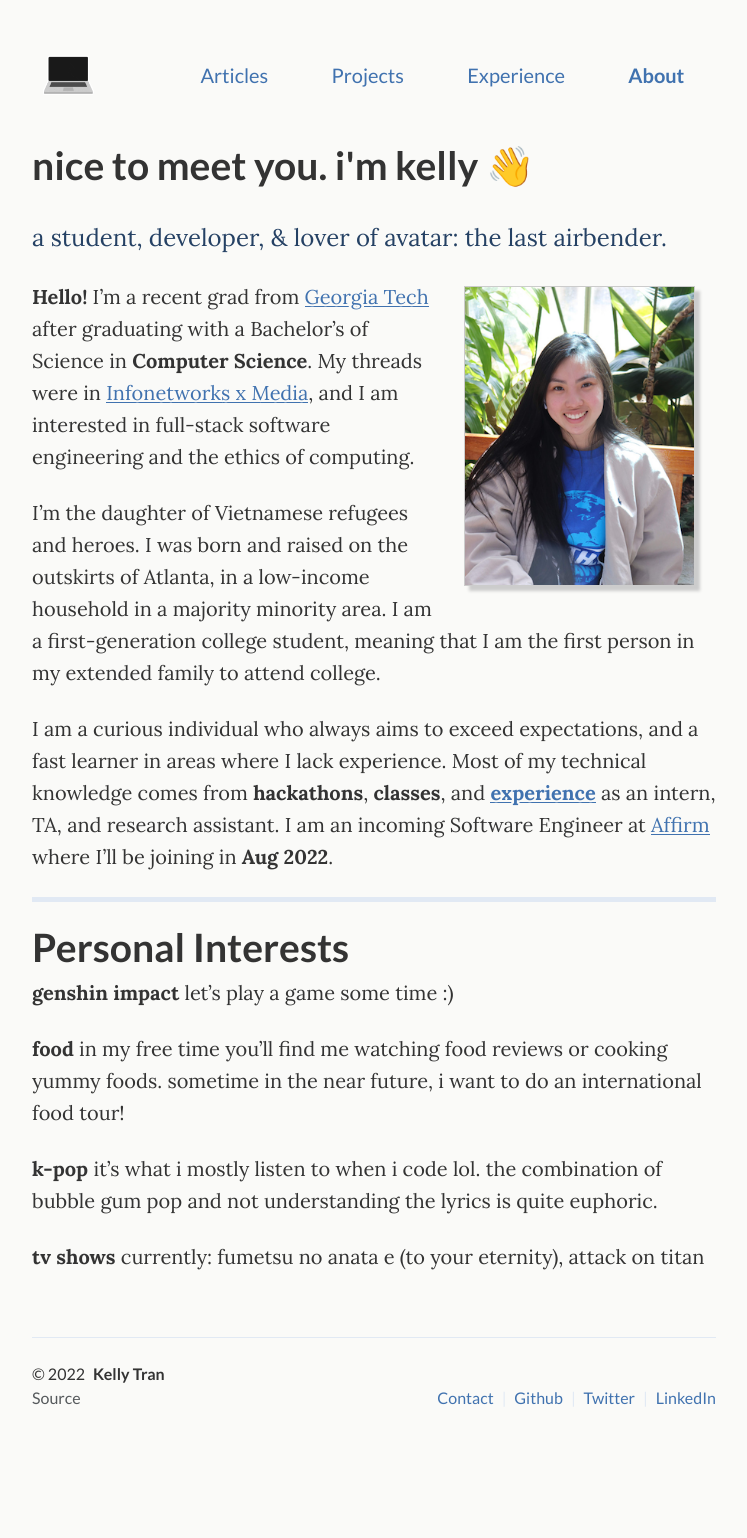
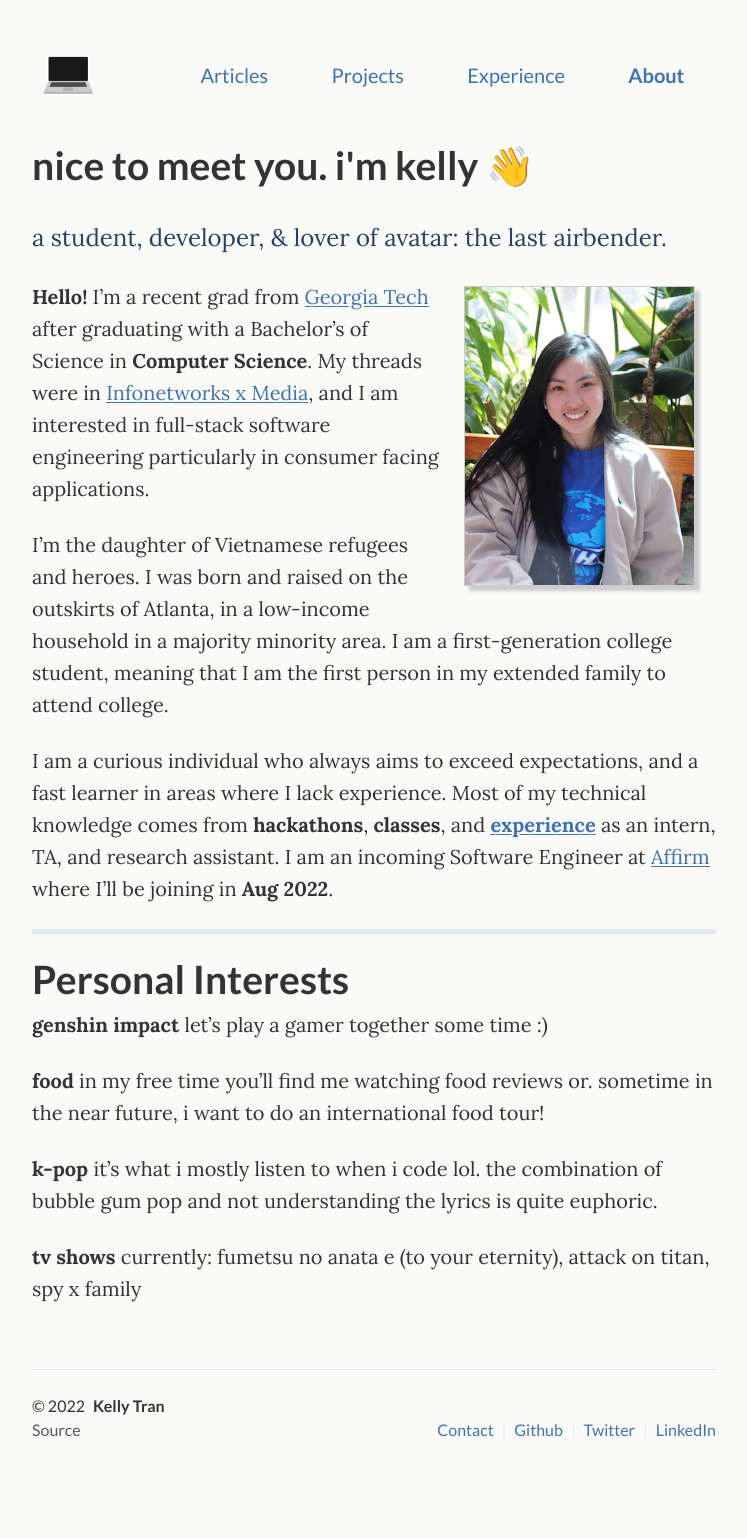
Before and after one commit to kellytran3k/kellytran3k.github.io, a Jekyll site: the page built from _pages/about.md, in a window 1280 px wide. Shown: the whole page, without its empty margins (266-1013 px from the left). Built offline with Jekyll 4.4.1, drawn with Linux system fonts in a browser that asks for light colours; before the commit the page ends 1506 px from its top, so only the background shows below that.

Commit message:
update about me

```diff
--- a/_pages/about.md
+++ b/_pages/about.md
@@ -27,7 +27,7 @@ a student, developer, & lover of avatar: the last airbender.
 
 <!-- about me -->
 
-**Hello!** I'm a recent grad from [Georgia Tech](https://www.gatech.edu) after graduating with a Bachelor's of Science in **Computer Science**. My threads were in [Infonetworks x Media](https://catalog.gatech.edu/programs/media-information-internetworks-computer-science-bs/), and I am interested in full-stack software engineering and the ethics of computing.
+**Hello!** I'm a recent grad from [Georgia Tech](https://www.gatech.edu) after graduating with a Bachelor's of Science in **Computer Science**. My threads were in [Infonetworks x Media](https://catalog.gatech.edu/programs/media-information-internetworks-computer-science-bs/), and I am interested in full-stack software engineering particularly in consumer facing applications.
 
 I'm the daughter of Vietnamese refugees and heroes. I was born and raised on the outskirts of Atlanta, in a low-income household in a majority minority area. I am a first-generation college student, meaning that I am the first person in my extended family to attend college.
 
@@ -39,15 +39,15 @@ I am a curious individual who always aims to exceed expectations, and a fast lea
 # Personal Interests
 
 **genshin impact**
-let's play a game some time :)
+let's play a gamer together some time :)
 
 **food**
-in my free time you'll find me watching food reviews or cooking yummy foods. sometime in the near future, i want to do an international food tour!
+in my free time you'll find me watching food reviews or. sometime in the near future, i want to do an international food tour!
 
 **k-pop**
 it's what i mostly listen to when i code lol. the combination of bubble gum pop and not understanding the lyrics is quite euphoric.
 
 **tv shows**
-currently: fumetsu no anata e (to your eternity), attack on titan
+currently: fumetsu no anata e (to your eternity), attack on titan, spy x family
 
 </div>
```
